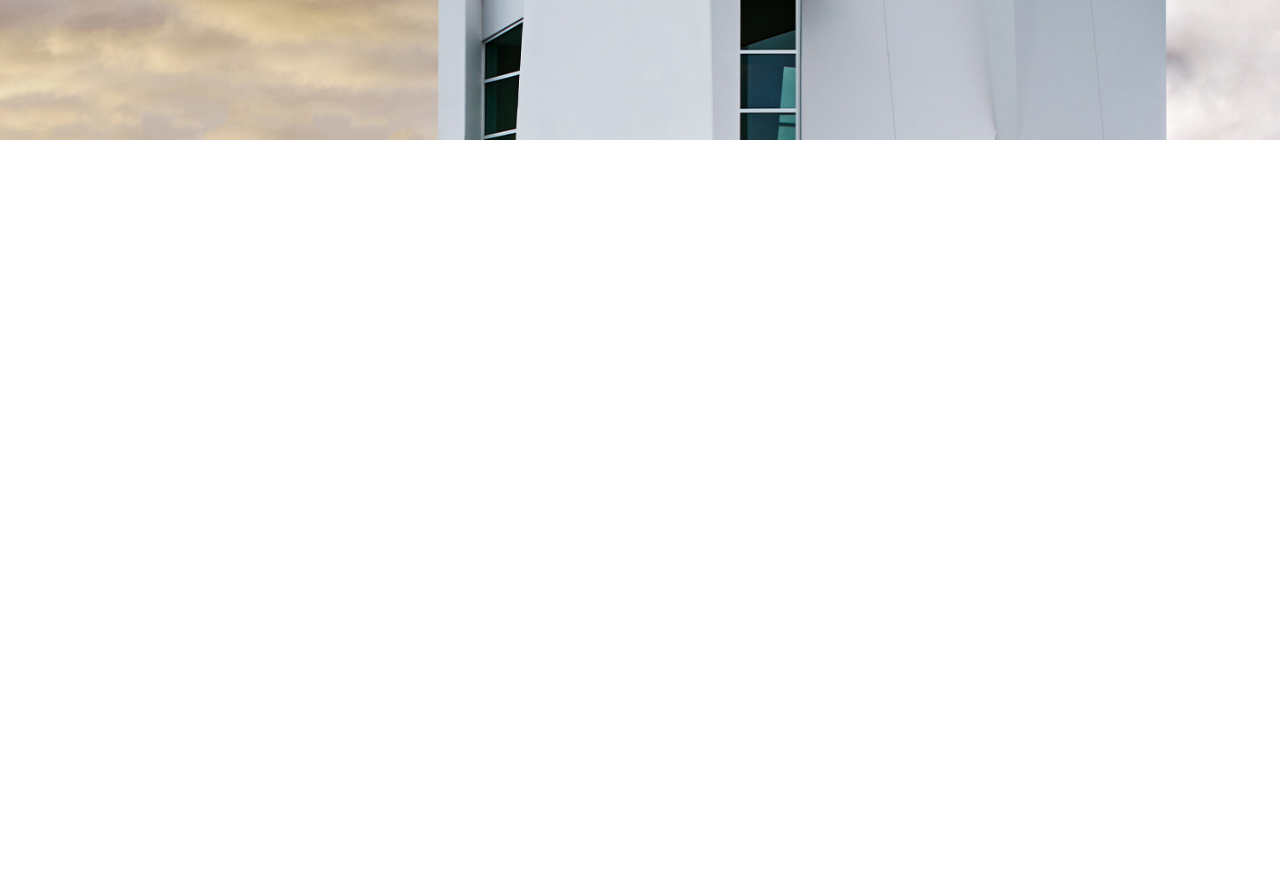
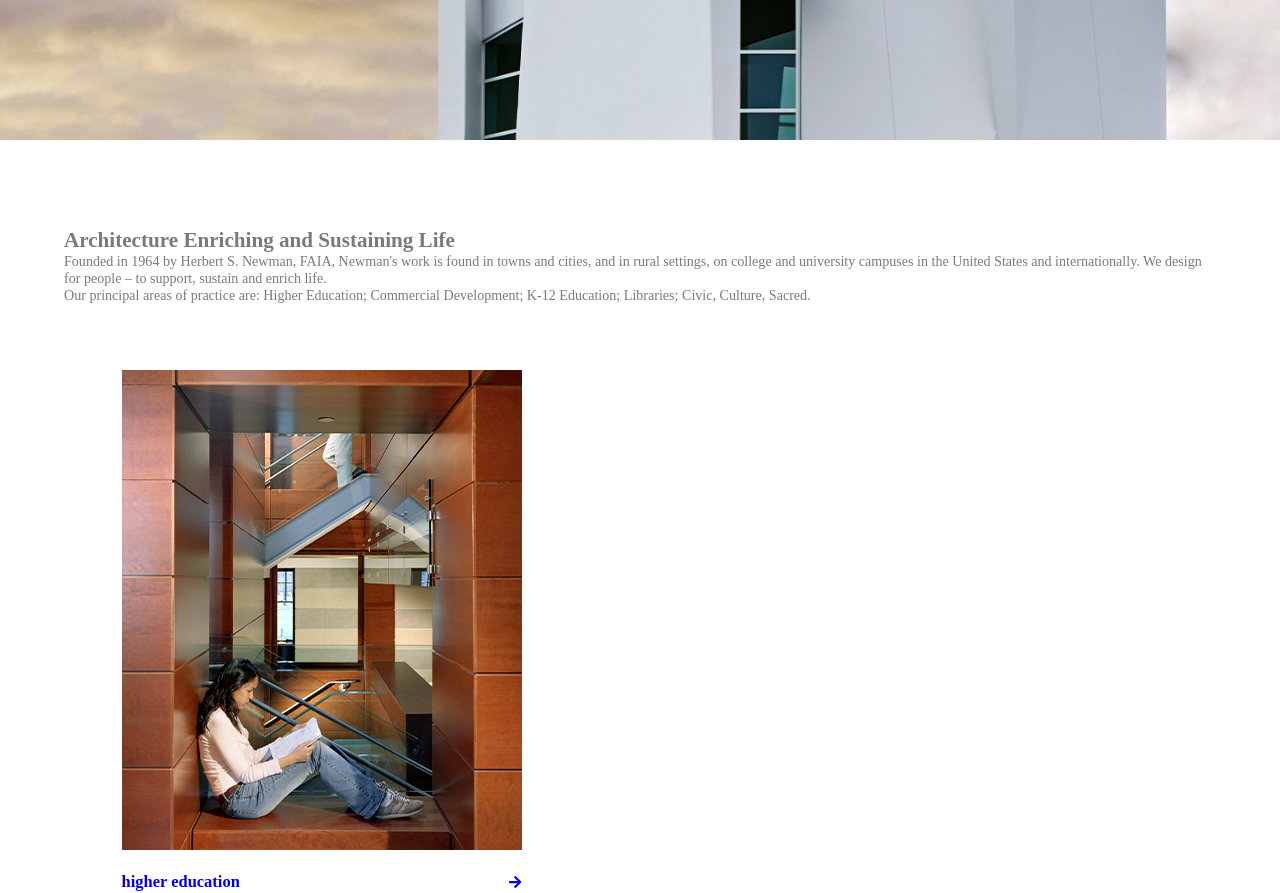
Before and after one commit to AdnanM996/newman, a website: page index.html in a window 1280 px wide. Shown: the part 568-1461 px from the top of the page. Before the commit the page ends 868 px from the top, so only its background shows below. Drawn offline with nearby package versions, Linux system fonts and the light colour scheme.

Commit message:
finished projects

```diff
--- a/index.html
+++ b/index.html
@@ -5,6 +5,8 @@
     <meta name="viewport" content="width=device-width, initial-scale=1.0">
     <title>Home &dash; Newman Architects</title>
     <link rel="stylesheet" href="css/main.css">
+    <link rel="stylesheet" href="node_modules/@fortawesome/fontawesome-free/css/all.css">
+    <script src="node_modules/@fortawesome/fontawesome-free/js/all.js"></script>
 </head>
 <body>
     <header class="header" id="header">
@@ -40,5 +42,61 @@
         </div>
     </section>
     <!--End Hero-->
+    <!--Projects Highlights-->
+    <section class="project-highlights">
+        <div class="wrapper">
+            <h2>Architecture Enriching and Sustaining Life</h2>
+            <p>Founded in 1964 by Herbert S. Newman, FAIA, Newman's work is found in towns and cities, and in rural settings, on college and university campuses in the United States and internationally. We design for people – to support, sustain and enrich life.</p>
+            <p>Our principal areas of practice are: Higher Education; Commercial Development; K-12 Education; Libraries; Civic, Culture, Sacred.</p>
+            <div class="grid">
+                <div class="grid__item grid__item--1">
+                    <a href="#">
+                        <img src="imgs/higher-education.jpg" alt="">
+                        <div class="grid__item__bottom">
+                            <h3>higher education</h3>
+                            <i class="fas fa-arrow-right"></i>
+                        </div>
+                    </a>
+                </div>
+                <div class="grid__item grid__item--2">
+                    <a href="#">
+                        <img src="imgs/commercial-development.jpg" alt="">
+                        <div class="grid__item__bottom">
+                            <h3>commercial development</h3>
+                            <i class="fas fa-arrow-right"></i>
+                        </div>
+                    </a>
+                </div>
+                <div class="grid__item grid__item--3">
+                    <a href="#">
+                        <img src="imgs/k12-education.jpg" alt="">
+                        <div class="grid__item__bottom">
+                            <h3>k&dash;12 education</h3>
+                            <i class="fas fa-arrow-right"></i>
+                        </div>
+                    </a>
+                </div>
+                <div class="grid__item grid__item--4">
+                    <a href="#">
+                        <img src="imgs/libraries.jpg" alt="">
+                        <div class="grid__item__bottom">
+                            <h3>libraries</h3>
+                            <i class="fas fa-arrow-right"></i>
+                        </div>
+                    </a>
+                </div>
+                <div class="grid__item grid__item--5">
+                    <a href="#">
+                        <img src="imgs/civic.jpg" alt="">
+                        <div class="grid__item__bottom">
+                            <h3>civic&#63; culture&#63; scared</h3>
+                            <i class="fas fa-arrow-right"></i>
+                        </div>
+                    </a>
+                </div>
+            </div>
+        </div>
+    </section>
+    <!--End Projects Highlights-->
 </body>
 </html>
--- a/package.json
+++ b/package.json
@@ -10,5 +10,8 @@
   "license": "ISC",
   "devDependencies": {
     "node-sass": "^4.14.1"
+  },
+  "dependencies": {
+    "@fortawesome/fontawesome-free": "^5.14.0"
   }
 }
--- a/scss/base/_reset.scss
+++ b/scss/base/_reset.scss
@@ -24,3 +24,11 @@ a {
     margin: 0 auto;
     display: flex;
 }
+
+img {
+    max-width: 100%;
+    height: auto;
+    object-fit: cover;
+    vertical-align: bottom;
+
+}
--- a/scss/layout/_grid.scss
+++ b/scss/layout/_grid.scss
@@ -0,0 +1,31 @@
+.grid {
+    display: grid;
+    width: 90%;
+    margin: 0 auto;
+    margin-top: 7.5rem;
+}
+
+.project-highlights {
+   & .grid {
+        grid-template-columns: 1fr;
+
+        &__item {
+            width: 100%;
+            height: 100%;
+
+            &:not(:last-child) {
+                margin-bottom: 5rem;
+            }
+
+            & img {
+                margin-bottom: 2.5rem;
+            }
+
+            &__bottom {
+                display: flex;
+                justify-content: space-between;
+                align-items: center;
+            }
+        }
+    }
+}
--- a/scss/pages/_home.scss
+++ b/scss/pages/_home.scss
@@ -13,5 +13,14 @@
         align-items: center;
         height: 100%;
     }
+}
 
+.project-highlights {
+    padding: $padding-extra-large;
+
+    & .wrapper {
+        justify-content: space-between;
+        align-items: flex-start;
+        flex-direction: column;
+    }
 }
```
Also changed, not shown: css/main.css, 1 other file.
